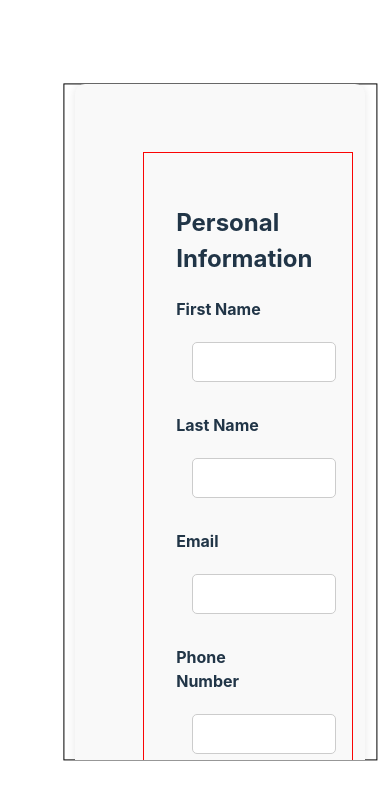
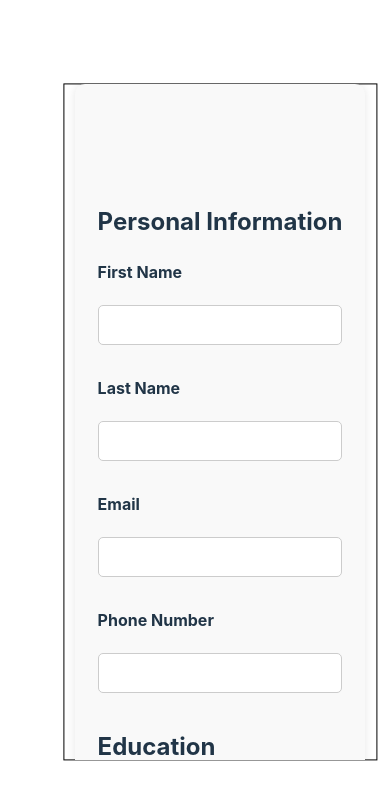
Before and after one commit to MarkoMTP/cv-app, a React (Vite) app: page / in a window 390 px wide. Shown: the top 800 px of the page. Built offline with nearby package versions, Linux system fonts and the light colour scheme.

Commit message:
adjusted a bit for mobile use

```diff
--- a/src/styles/cv.css
+++ b/src/styles/cv.css
@@ -1,10 +1,13 @@
 .cv {
   width: 100%;
   padding: 3rem;
+  display: flex;
+  flex-direction: column;
+  justify-content: center;
 }
 
 .cvCont {
-  width: 70%;
+  width: 100%;
   display: flex;
   flex-direction: column;
   justify-content: center;
@@ -34,8 +37,8 @@
 }
 
 .editBtn {
-  transform: translate(350%, -20%);
-  margin-top: 1rem;
-  width: 7rem;
+  margin-left: 3rem;
+  margin-top: 3rem;
+  width: 9rem;
   background-color: rgb(212, 166, 255);
 }
--- a/src/styles/workExp.css
+++ b/src/styles/workExp.css
@@ -1,3 +1,5 @@
+/* styles/cv.css */
+
 body {
   margin: 0;
   padding: 0;
@@ -9,6 +11,10 @@ label {
   margin-right: 2rem;
 }
 
+input {
+  background-color: white;
+}
+
 .formEdit {
   max-height: 50%;
   margin: 3rem;
@@ -16,7 +22,6 @@ label {
   width: 60%;
   border: solid rgb(250, 4, 4) 1px;
 }
-/* styles/cv.css */
 
 .container {
   width: 80%;
@@ -25,10 +30,18 @@ label {
   background-color: #f9f9f9;
   border-radius: 10px;
   box-shadow: 0 0 10px rgba(0, 0, 0, 0.1);
+  display: flex;
+  flex-direction: column;
+  align-items: center;
 }
 
 .formEdit {
   margin-bottom: 20px;
+  width: 100%;
+  display: flex;
+  flex-direction: column;
+  justify-content: center;
+  align-items: center;
 }
 
 .form-group {
@@ -49,7 +62,7 @@ label {
   font-size: 16px;
   width: 100%;
   box-sizing: border-box;
-  margin: 1rem;
+  margin: 1rem 0;
 }
 
 button.workExpBtn {
@@ -72,8 +85,20 @@ button.btnDelete {
 }
 
 button.submitBtn {
-  transform: translate(250%, -20%);
   width: 7rem;
   background-color: #00a3de;
   margin: 1rem;
+  align-self: center;
 }
+
+@media (max-width: 850px) {
+  .formEdit {
+    border: 0;
+  }
+
+  button.submitBtn {
+    width: 9rem;
+    background-color: #00a3de;
+    margin-top: 3rem;
+  }
+}
```
